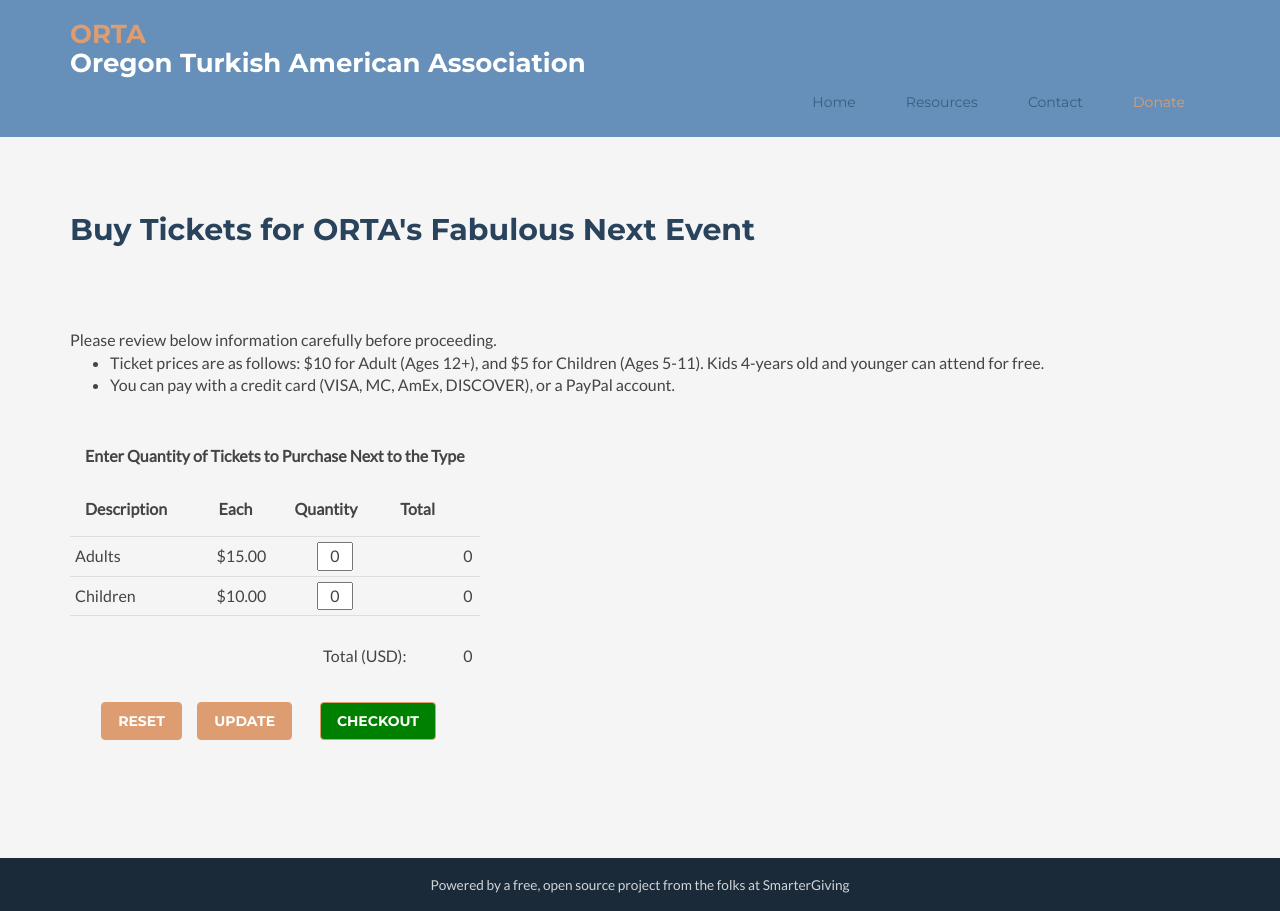
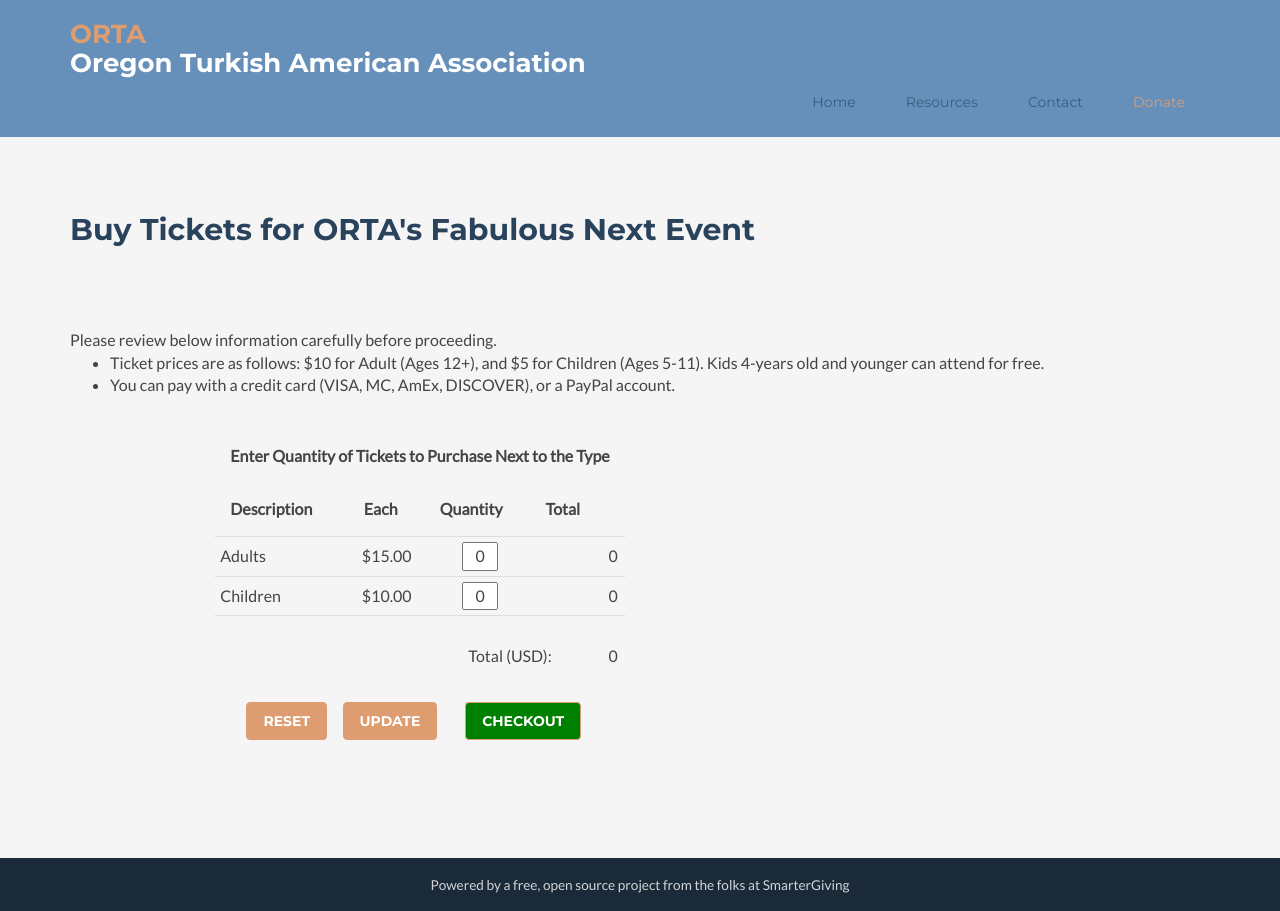
Before and after one commit to ortapdx/ortapdx.github.io, a Jekyll site: the page built from ppsample.html, in a window 1280 px wide. Built offline with Jekyll 4.4.1, drawn with Linux system fonts in a browser that asks for light colours; nearby versions of some CDN libraries; comment, search, counter and statistics services are not loaded.

Commit message:
Update ppsample.html

```diff
--- a/ppsample.html
+++ b/ppsample.html
@@ -48,7 +48,7 @@ layout: default
             <form class="form-inline" role="form" name="orderf" id="orderf"
               method="post" action="javascript&colon;void 0;">
             <div class="input-group input-group-lg col-sm-12" style="max-width: 700px;">
-            <table style="border:none; float:center;">
+            <table align="center" style="border:none;">
               <tr>
                 <th colspan="6" style="padding: 15px;" align="center">  Enter Quantity of Tickets to Purchase Next to the Type  </th>
               </tr>
```
